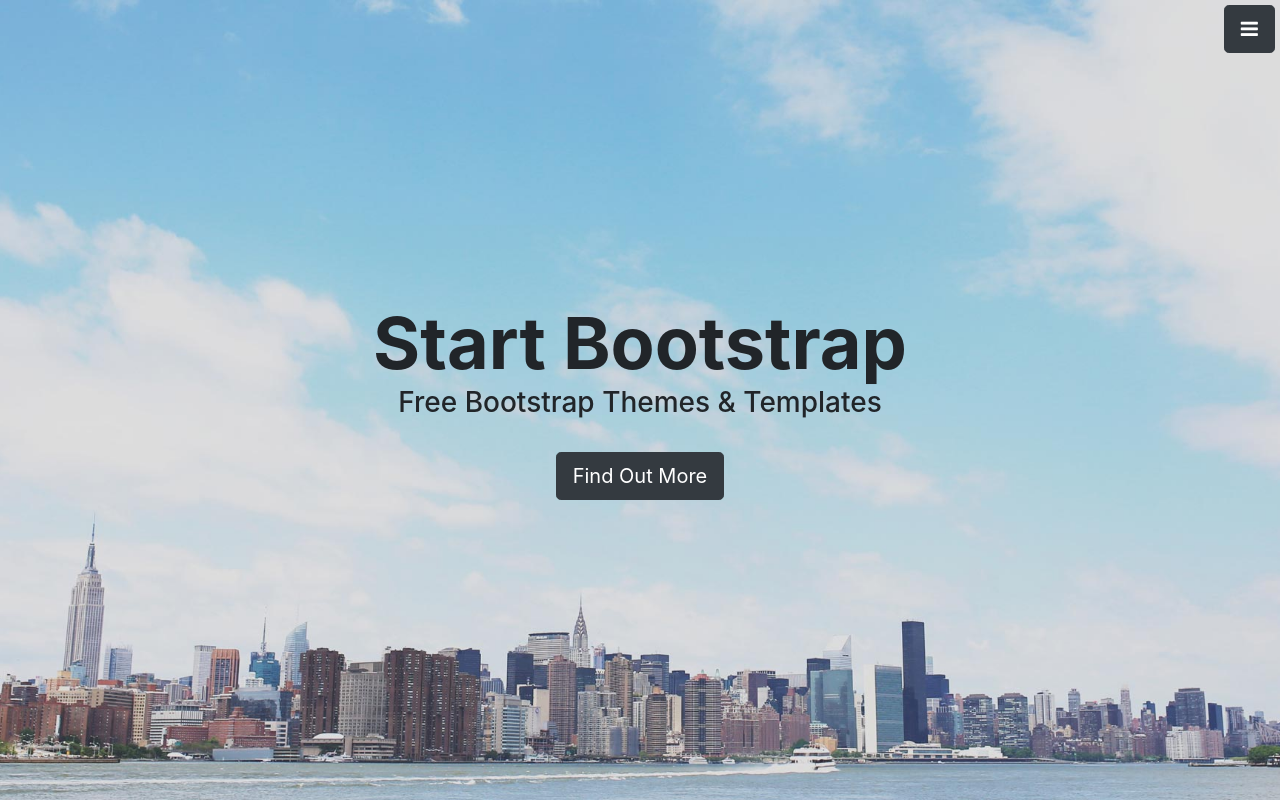
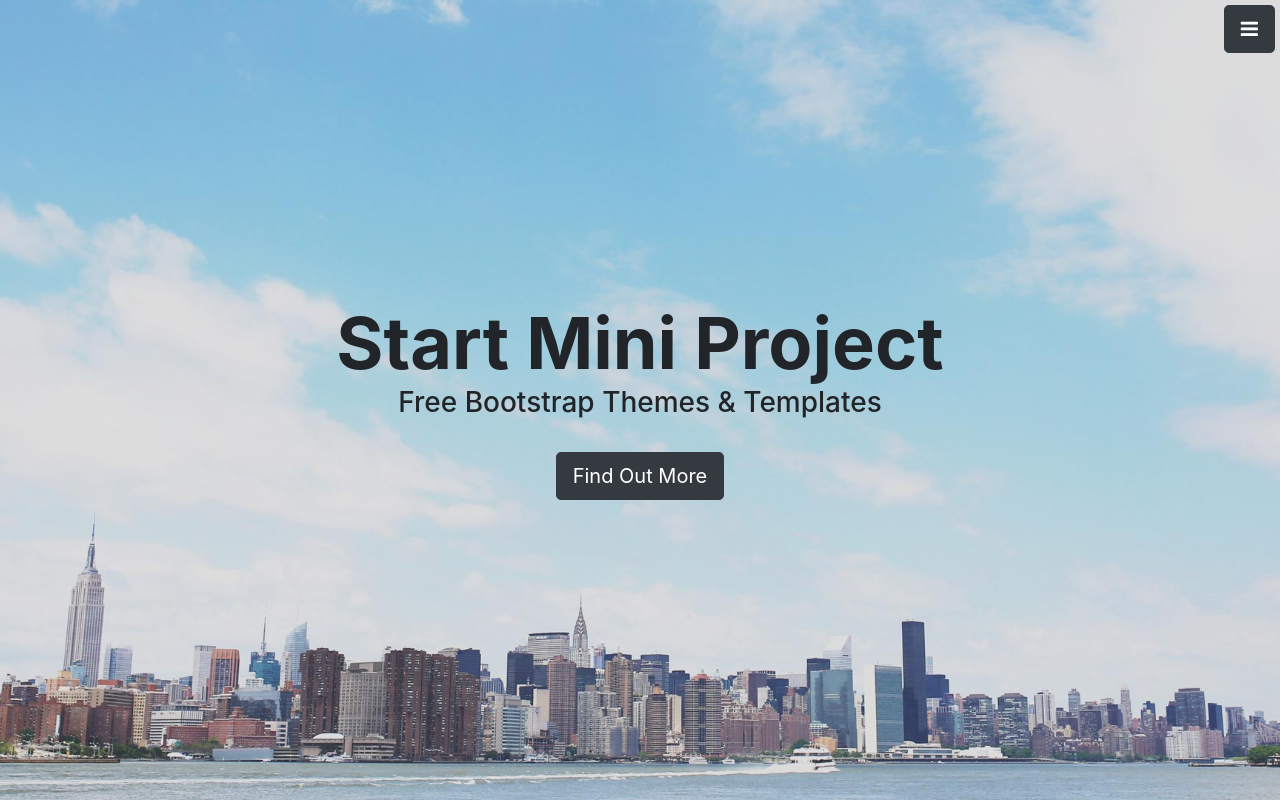
Before and after one commit to wfaizuwan/SCM_Mini_Project, a website with bundled scripts: page index.html in a window 1280 px wide. Shown: the top 802 px of the page. Built offline with nearby package versions, Linux system fonts and the light colour scheme.

Commit message:
Update index.html

```diff
--- a/index.html
+++ b/index.html
@@ -56,7 +56,7 @@
     <!-- Header -->
     <header class="header" id="top">
       <div class="text-vertical-center">
-        <h1>Start Bootstrap</h1>
+        <h1>Start Mini Project</h1>
         <h3>Free Bootstrap Themes &amp; Templates</h3>
         <br>
         <a href="#about" class="btn btn-dark btn-lg js-scroll-trigger">Find Out More</a>
```
